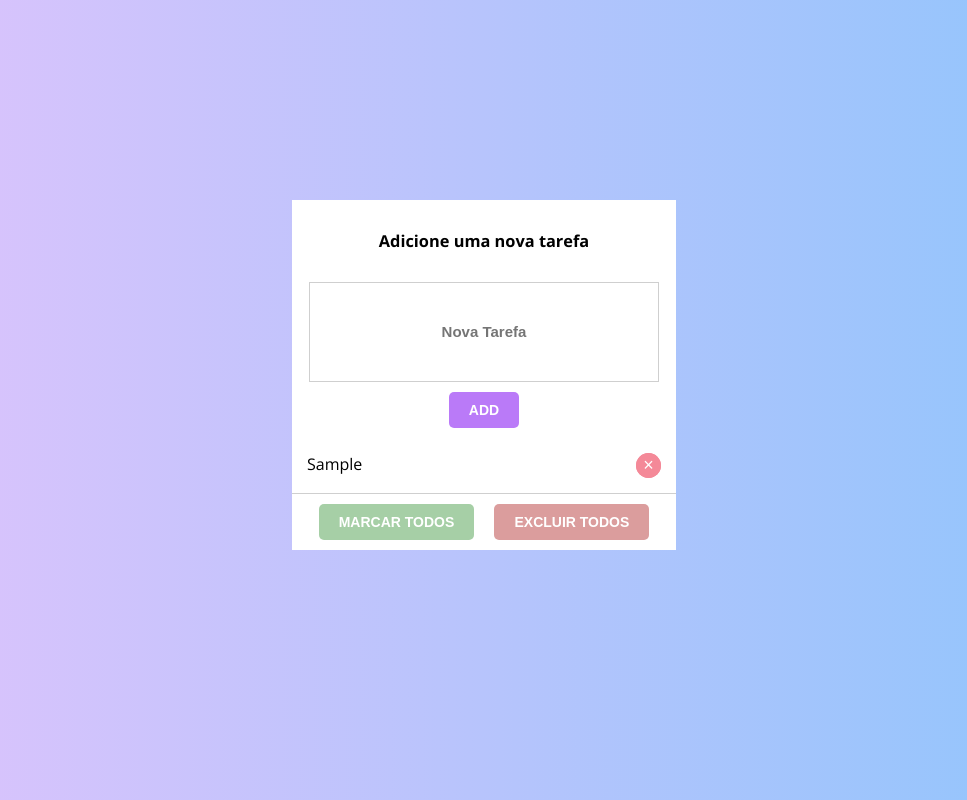
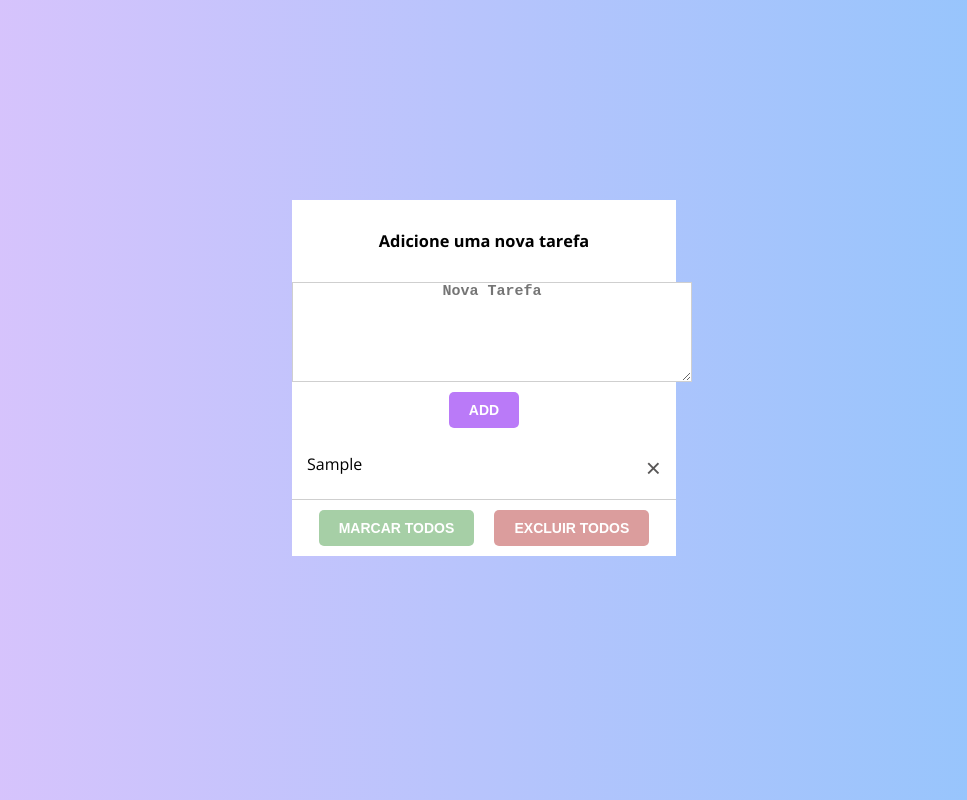
Before and after one commit to uetiari/todolist-proj, a plain HTML site: page index.html in a window 1280 px wide. Both pictures are taken after typing "Sample" into the empty fields and a click on the button "ADD". Shown: the whole page, without its empty margins (156-1123 px from the left). Drawn offline with nearby package versions, Linux system fonts and the light colour scheme.

Commit message:
Adicionado função para evitar espaço em branco Input

```diff
--- a/css/style.css
+++ b/css/style.css
@@ -20,10 +20,11 @@ body {
 }
 
 .lista-tarefa__input{
-    width: 350px;
+    width: 400px;   /* aumentei tamanho para ficar igual anterior */
     height: 100px;
-   border: 1px solid rgb(207, 207, 207);
-   font-size: 14px;
+    border: 1px solid rgb(207, 207, 207);
+    font-size: 14px;
+
 }
 
 ::placeholder {
@@ -57,8 +58,18 @@ body {
     background-color: rgba(219, 157, 157);
 }
 
+.botao__deletar-tudo:hover{
+    background-color: rgb(214, 71, 71);
+    transition: 0.3s;
+}
+
 .botao__selecionar-tudo{
     background-color: rgba(166, 207, 166);
+}
+
+.botao__selecionar-tudo:hover{
+    background-color: rgb(46, 116, 46);
+    transition: 0.3s;
 }
 
 
@@ -99,22 +110,22 @@ body {
 }
 
 .botao__excluir{
-    background-color: #f48998;
-    color: #fff;
+    background-color: #fff;
+    color: rgb(88, 86, 86);
     border: 0;
-    font-size: 18px;
-    width: 25px;
-    height: 25px;
+    font-size: 26px;
     cursor: pointer;
-    border-radius: 100%;
+
 
 }
 
 .tarefa__itens {
+
     display: none;
     border-bottom: 1px solid rgba(207, 207, 207);
     padding: 15px;
     justify-content: space-between;
+    text-align: left;
 }
 
 .tarefa__itens-checked {
@@ -124,4 +135,5 @@ body {
     padding: 15px;
     display: flex;
     justify-content: space-between;
+    text-align: left;
 }
--- a/index.html
+++ b/index.html
@@ -15,7 +15,9 @@
         </div>
 
         <div class="tarefa__input">
-            <input type="text" id="ListaTarefaInput" class="lista-tarefa__input" placeholder="Nova Tarefa">
+            <!-- Alterado o input para textarea assim ele quebra as linhas quando a pessoa escrever a nova tarefa-->
+            <textarea id="ListaTarefaInput" class="lista-tarefa__input" rows="7" cols="45"
+            minlength="5" placeholder="Nova Tarefa"></textarea>
         </div>
 
         <div>
--- a/script/script.js
+++ b/script/script.js
@@ -5,10 +5,17 @@ const tarefaCaixa = document.querySelector(".tarefa__caixa"); // criei uma const
 botaoAdd.addEventListener("click", function(evento){ // criei um escutador de evento para o botão de ADD a partir do "Click"
     evento.preventDefault(); // esta função começa previnido o evento padrão para evitar que se perca os dados coletados do input
 
-    if(inputTarefa.value === undefined || inputTarefa.value === null || inputTarefa.value === "" || inputTarefa.value === " "){
+    if(inputTarefa.value === undefined || inputTarefa.value === null){
     // faz validação do input para saber se está indefinido, nulo, vazio
        inputTarefa.focus(); // se caso esteja em alguma das opções acima, vai focar no campo de Input
        return false // retorna falso
+       }
+
+       // função para evitar que envie campos vazio no imput de texto
+       const regex = /\w+/ig;
+       if (!regex.test(inputTarefa.value)){
+           inputTarefa.focus();
+           return false
        }
 
     const itens = document.createElement("div"); // criei um elemento novo, uma DIV
```
